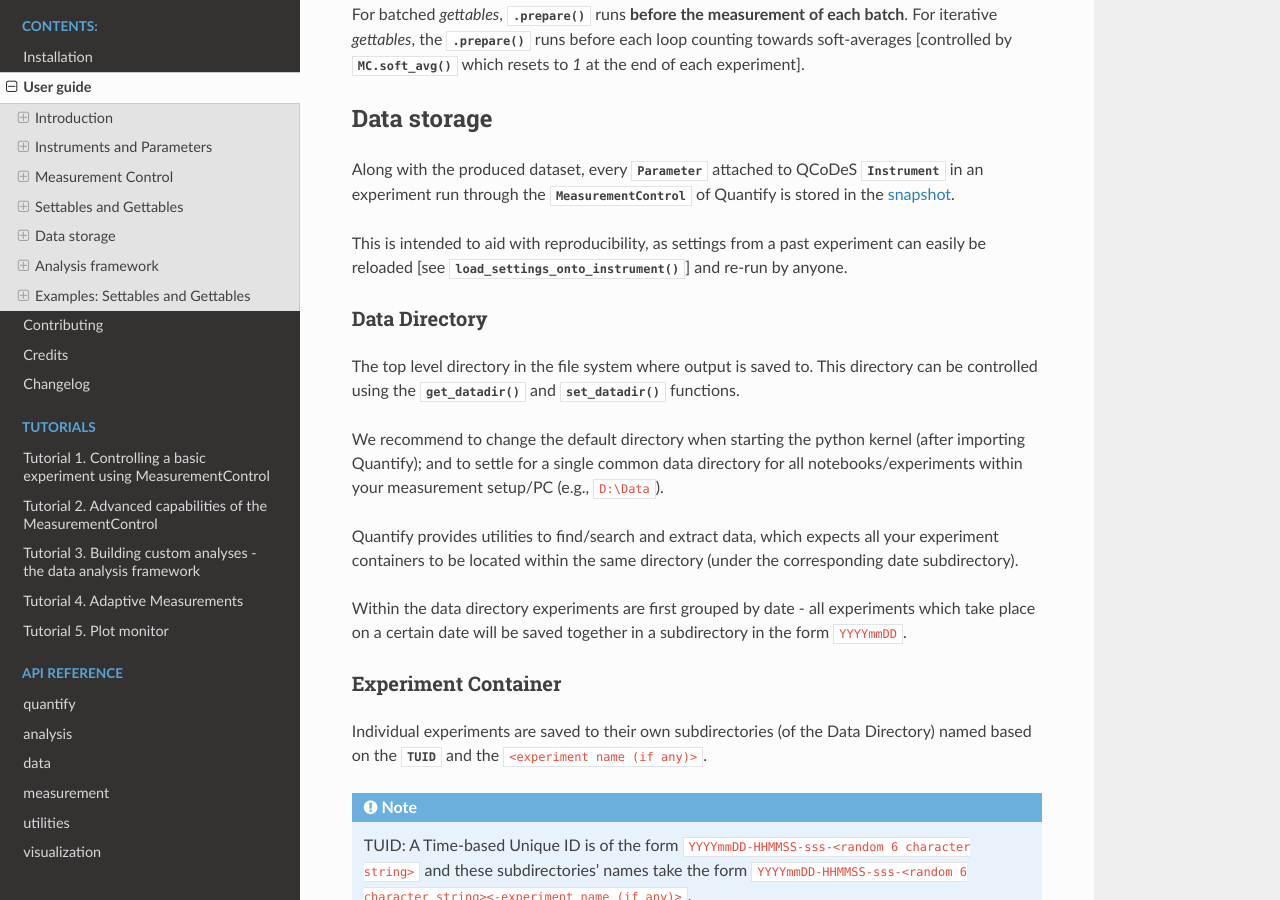
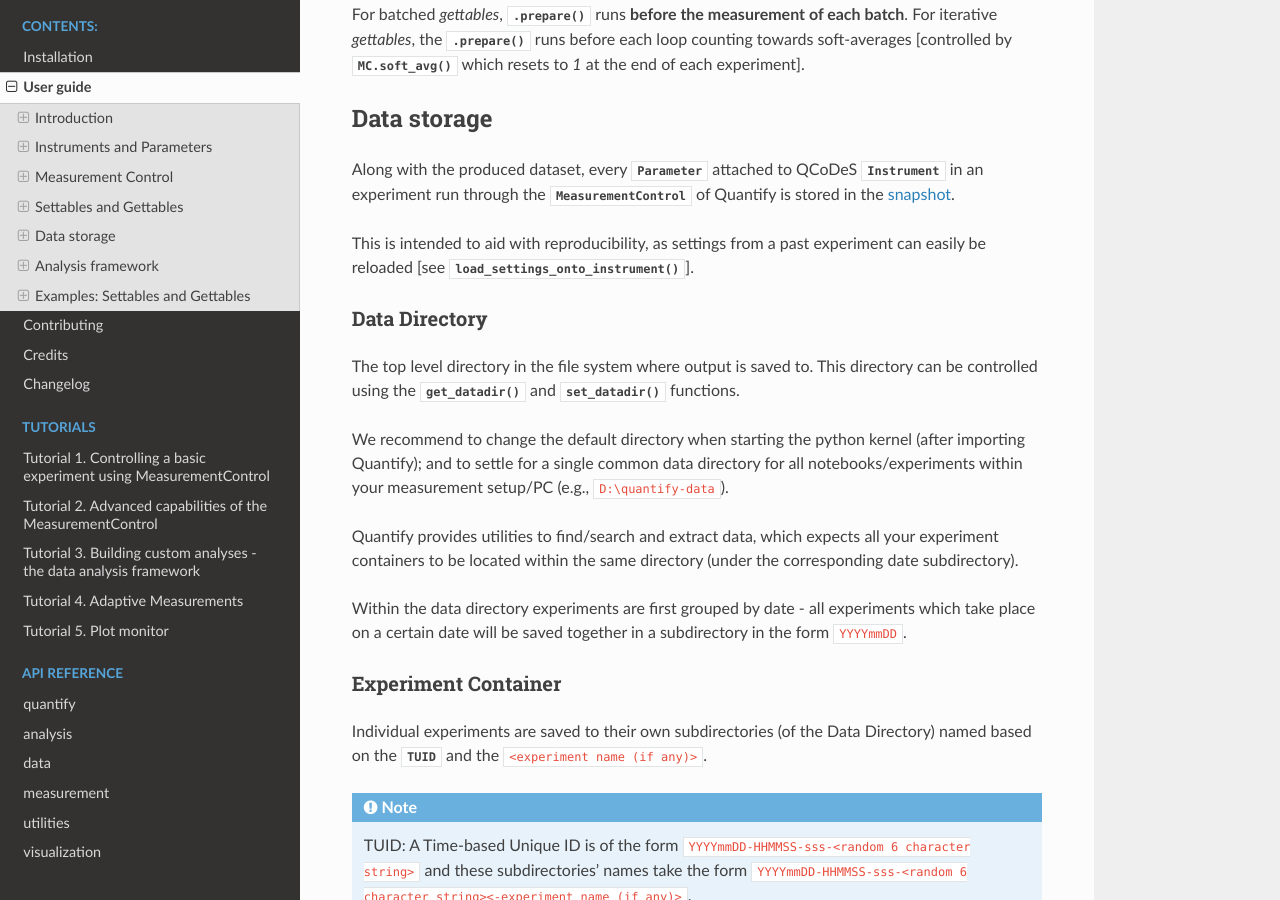
Before and after one commit to quantify-os/quantify-core, a Sphinx documentation site: the page built from docs/usage.rst, in a window 1280 px wide and 900 px high, scrolled down 5095 px. Built offline with Sphinx 7.4.7 and the Read the Docs theme 2.0.0, drawn with Linux system fonts in a browser that asks for light colours; cross-references to code outside the pages are shown as plain code.

Commit message:
typos and cleanup

```diff
--- a/docs/tutorials/set_data_dir.rst.txt
+++ b/docs/tutorials/set_data_dir.rst.txt
@@ -4,7 +4,7 @@
 .. admonition:: Tip: What data directory should I use?
     :class: dropdown, tip
 
-    We **highly recommended to** settle for a single common data directory for all notebooks/experiments within your measurement setup/PC (e.g. :code:`~/quantify-data` (unix) or :code:`D:\\Data\\quantify-data` (Windows).
+    We **highly recommended to** settle for a single common data directory for all notebooks/experiments within your measurement setup/PC (e.g. :code:`~/quantify-data` (unix) or :code:`D:\\quantify-data` (Windows).
     The utilities to find/search/extract data only work if all the experiment containers are located within the same directory.
 
 .. jupyter-execute::
--- a/docs/usage.rst
+++ b/docs/usage.rst
@@ -291,7 +291,7 @@
 
 Along with the produced dataset, every :class:`~qcodes.instrument.parameter.Parameter` attached to QCoDeS :class:`~qcodes.instrument.base.Instrument` in an experiment run through the :class:`~quantify.measurement.MeasurementControl` of Quantify is stored in the `snapshot`_.
 
-This is intended to aid with reproducibility, as settings from a past experiment can easily be reloaded [see :func:`~quantify.utilities.experiment_helpers.load_settings_onto_instrument`] and re-run by anyone.
+This is intended to aid with reproducibility, as settings from a past experiment can easily be reloaded [see :func:`~quantify.utilities.experiment_helpers.load_settings_onto_instrument`].
 
 Data Directory
 --------------
@@ -299,7 +299,7 @@
 The top level directory in the file system where output is saved to.
 This directory can be controlled using the :meth:`~quantify.data.handling.get_datadir` and :meth:`~quantify.data.handling.set_datadir` functions.
 
-We recommend to change the default directory when starting the python kernel (after importing Quantify); and to settle for a single common data directory for all notebooks/experiments within your measurement setup/PC (e.g., :code:`D:\\Data`).
+We recommend to change the default directory when starting the python kernel (after importing Quantify); and to settle for a single common data directory for all notebooks/experiments within your measurement setup/PC (e.g., :code:`D:\\quantify-data`).
 
 Quantify provides utilities to find/search and extract data, which expects all your experiment containers to be located within the same directory (under the corresponding date subdirectory).
 
```
